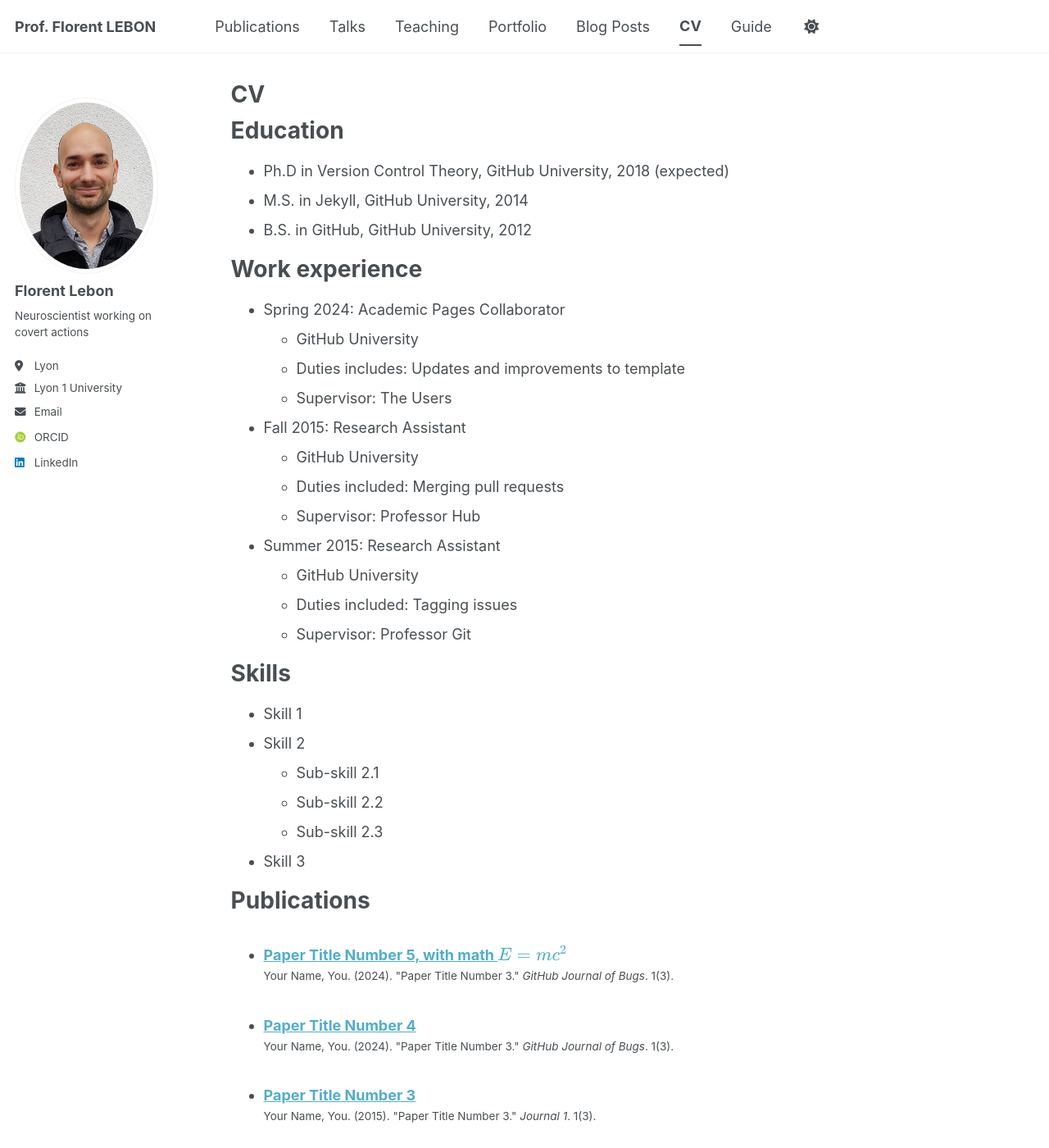
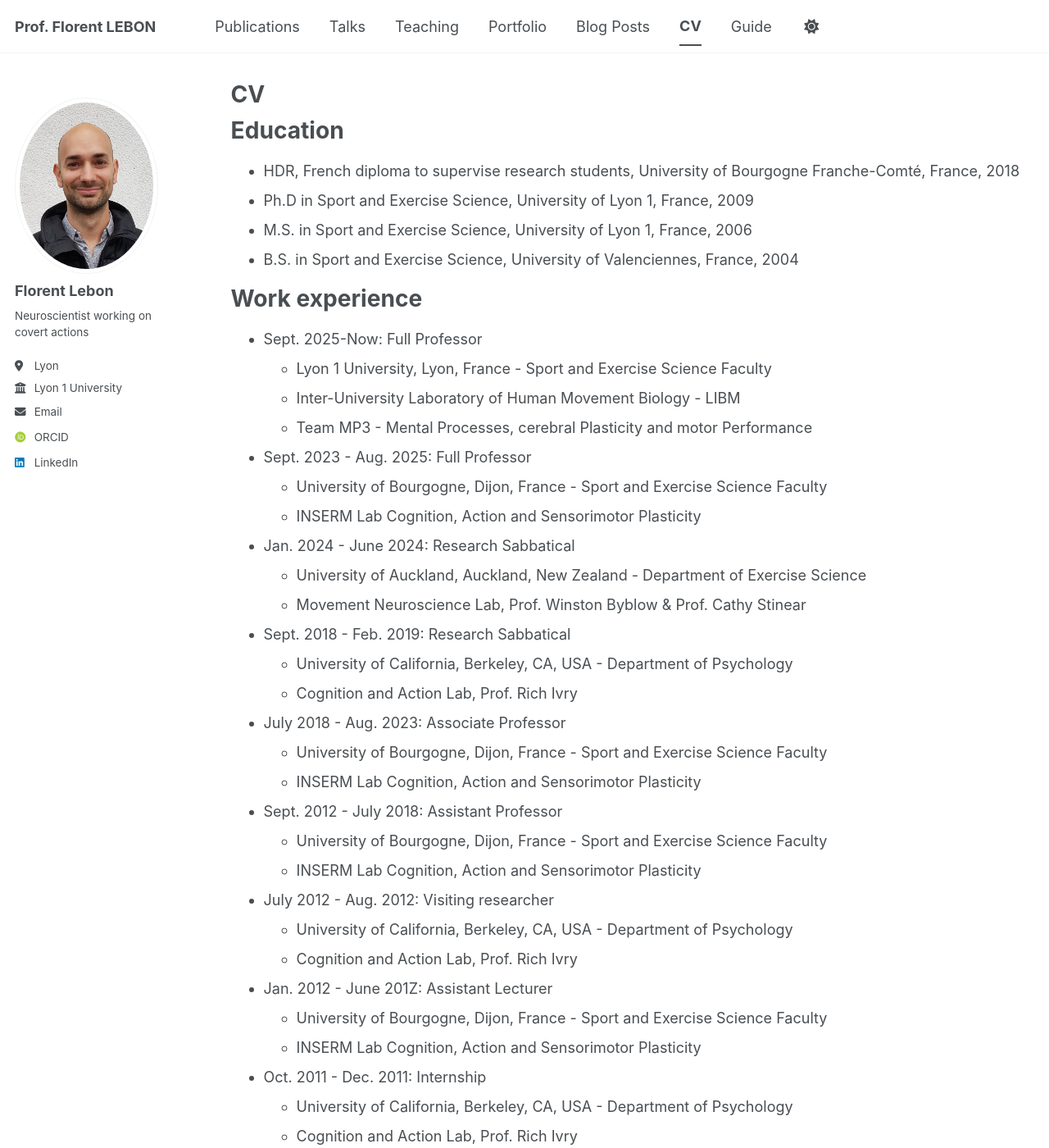
Before and after one commit to FloLebon/FloLebon.github.io, a Jekyll site: the page built from _pages/cv.md, in a window 1280 px wide and 1400 px high. Shown: the whole window at 82% size. Built offline with Jekyll 4.4.1, drawn with Linux system fonts in a browser that asks for light colours; some web fonts are replaced; a script bundle is joined from its source files by our own code; library files that are not in the unit come from our copies; some of the changed text lies outside the part shown.

Commit message:
Update cv.md

```diff
--- a/_pages/cv.md
+++ b/_pages/cv.md
@@ -11,26 +11,53 @@ redirect_from:
 
 Education
 ======
-* Ph.D in Version Control Theory, GitHub University, 2018 (expected)
-* M.S. in Jekyll, GitHub University, 2014
-* B.S. in GitHub, GitHub University, 2012
+* HDR, French diploma to supervise research students, University of Bourgogne Franche-Comté, France, 2018
+* Ph.D in Sport and Exercise Science, University of Lyon 1, France, 2009
+* M.S. in Sport and Exercise Science, University of Lyon 1, France, 2006
+* B.S. in Sport and Exercise Science, University of Valenciennes, France, 2004
 
 Work experience
 ======
-* Spring 2024: Academic Pages Collaborator
-  * GitHub University
-  * Duties includes: Updates and improvements to template
-  * Supervisor: The Users
+* Sept. 2025-Now: Full Professor
+  * Lyon 1 University, Lyon, France - Sport and Exercise Science Faculty
+  * Inter-University Laboratory of Human Movement Biology - LIBM
+  * Team MP3 - Mental Processes, cerebral Plasticity and motor Performance
 
-* Fall 2015: Research Assistant
-  * GitHub University
-  * Duties included: Merging pull requests
-  * Supervisor: Professor Hub
+* Sept. 2023 - Aug. 2025: Full Professor
+  * University of Bourgogne, Dijon, France - Sport and Exercise Science Faculty
+  * INSERM Lab Cognition, Action and Sensorimotor Plasticity
 
-* Summer 2015: Research Assistant
-  * GitHub University
-  * Duties included: Tagging issues
-  * Supervisor: Professor Git
+* Jan. 2024 - June 2024: Research Sabbatical
+  * University of Auckland, Auckland, New Zealand - Department of Exercise Science
+  * Movement Neuroscience Lab, Prof. Winston Byblow & Prof. Cathy Stinear
+
+* Sept. 2018 - Feb. 2019: Research Sabbatical
+  * University of California, Berkeley, CA, USA - Department of Psychology
+  * Cognition and Action Lab, Prof. Rich Ivry
+
+* July 2018 - Aug. 2023: Associate Professor
+  * University of Bourgogne, Dijon, France - Sport and Exercise Science Faculty
+  * INSERM Lab Cognition, Action and Sensorimotor Plasticity
+
+* Sept. 2012 - July 2018: Assistant Professor
+  * University of Bourgogne, Dijon, France - Sport and Exercise Science Faculty
+  * INSERM Lab Cognition, Action and Sensorimotor Plasticity
+
+* July 2012 - Aug. 2012: Visiting researcher
+  * University of California, Berkeley, CA, USA - Department of Psychology
+  * Cognition and Action Lab, Prof. Rich Ivry
+
+* Jan. 2012 - June 201Z: Assistant Lecturer
+  * University of Bourgogne, Dijon, France - Sport and Exercise Science Faculty
+  * INSERM Lab Cognition, Action and Sensorimotor Plasticity
+
+* Oct. 2011 - Dec. 2011: Internship
+  * University of California, Berkeley, CA, USA - Department of Psychology
+  * Cognition and Action Lab, Prof. Rich Ivry
+
+* Jan. 2010 - June 2011: Post-doc
+  * University of Auckland, Auckland, New Zealand - Department of Medicine
+  * Center for Brain Research, Prof. Cathy Stinear & Prof. Winston Byblow
 
 Skills
 ======
```
